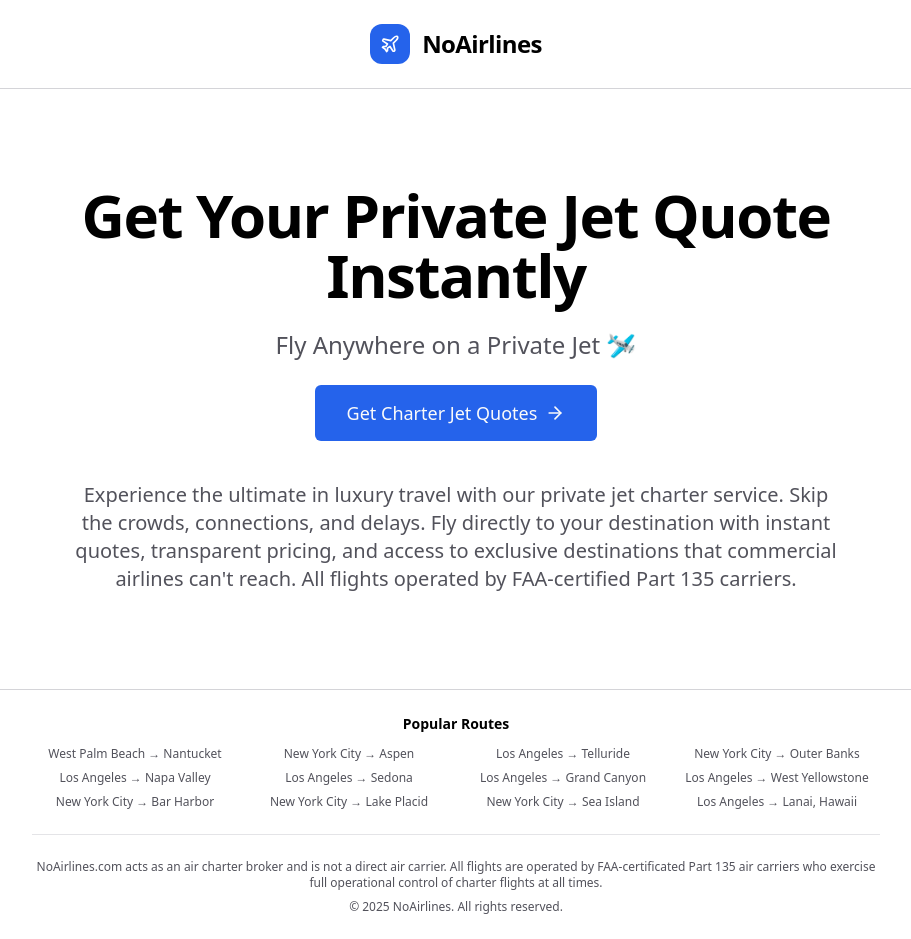
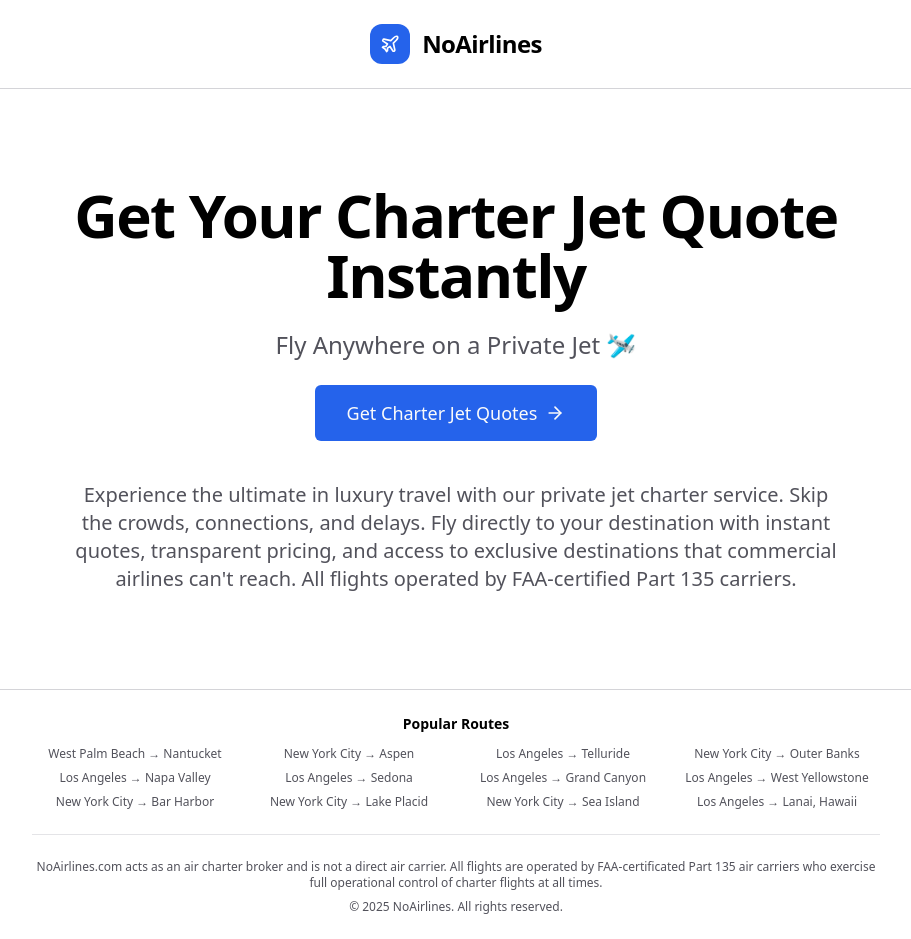
Before and after one commit to applierjobs-source/noairlines-website, a React (Vite) app: page / in a window 1280 px wide. Shown: the whole page, without its empty margins (184-1095 px from the left). Built offline with nearby package versions, Linux system fonts and the light colour scheme.

Commit message:
Change 'Private' to 'Charter' in homepage header

```diff
--- a/src/App.tsx
+++ b/src/App.tsx
@@ -705,7 +705,7 @@ function NoAirlinesBooking() {
               {/* Hero Section */}
               <div className="text-center space-y-6">
                 <h1 className="text-5xl md:text-6xl font-bold tracking-tight">
-                  Get Your Private Jet Quote Instantly
+                  Get Your Charter Jet Quote Instantly
                 </h1>
                 <p className="text-xl md:text-2xl text-zinc-600 font-medium">
                   Fly Anywhere on a Private Jet 🛩
```
